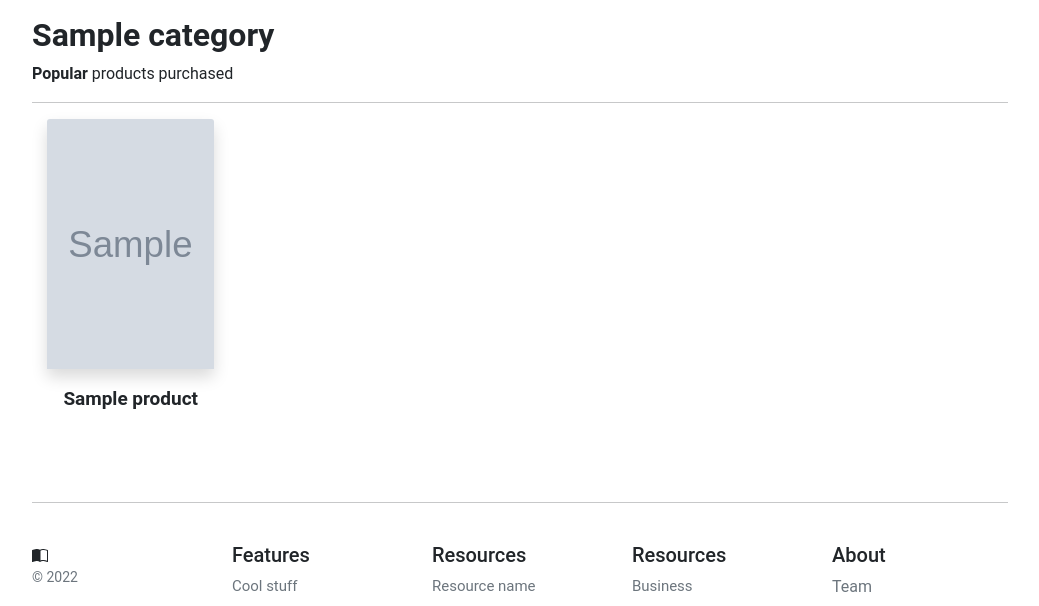
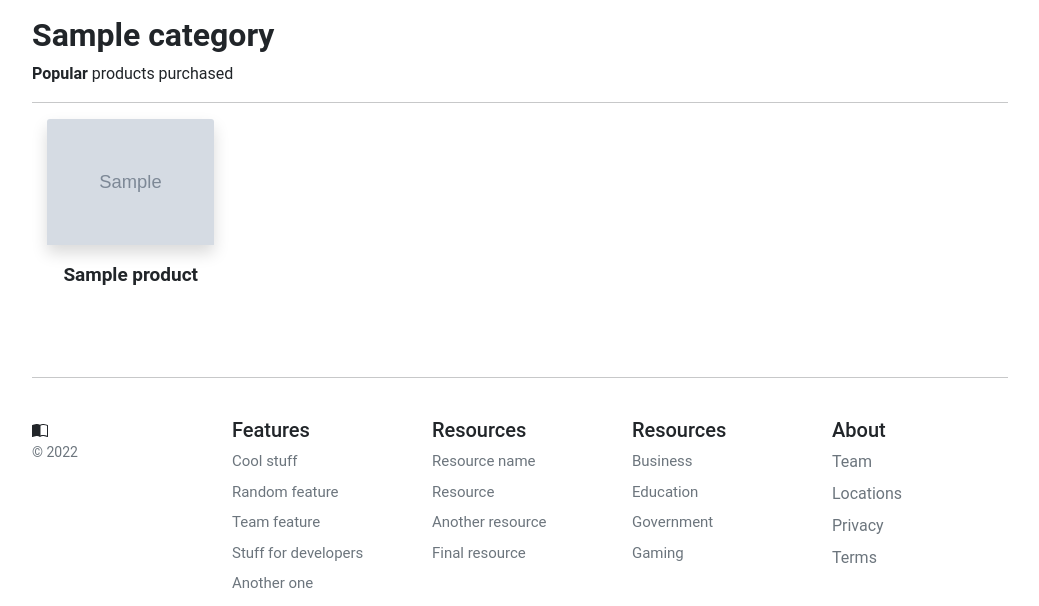
Before and after one commit to Ichi-1/BookStore-django, a Django app: a page that uses templates/base.html in a window 1280 px wide. Shown: the part 93-699 px from the top of the page, without its empty margins (120-1159 px from the left). Run offline with Django 4.2, Linux system fonts and the light colour scheme; tables that the repository leaves empty hold one stand-in row (values such as "Sample post"); grey boxes marked "Sample" are stand-in pictures.

Commit message:
layout styles fixes

```diff
--- a/static/css/base.css
+++ b/static/css/base.css
@@ -1,8 +1,11 @@
 /* Bootstrap Over-ride */
 
 @media (min-width: 1000px){
+
+
     .container{
         max-width: 1000px;
+
     }
 }
 @media (max-width: 1200px){
@@ -12,9 +15,11 @@
     }
 }
 
+
 .dropdown-toggle::after {
     display: none;
 }
+
 .dropdown-menu {
     top:58px;
     left:0px;
@@ -25,14 +30,15 @@
     background-color: #E4F1FF;
 }
 
+
 .card-img-top {
-    min-height: 250px;
-    max-height: 300px;
-    object-fit: cover;
-
+    object-fit: cover; /*this makes the image in src fit to the size specified below*/
+    width: 100%; /* Here you can use wherever you want to specify the width and also the height of the <img>*/
+    height: 100%;
+    min-width: 7vw;
 }
 
-.card{
+.card {
     margin-left: 15px;
 }
 
@@ -43,6 +49,8 @@
     word-break: break-word;
 
 }
+
+
 
 .btn:focus,
 .btn:active {
```
